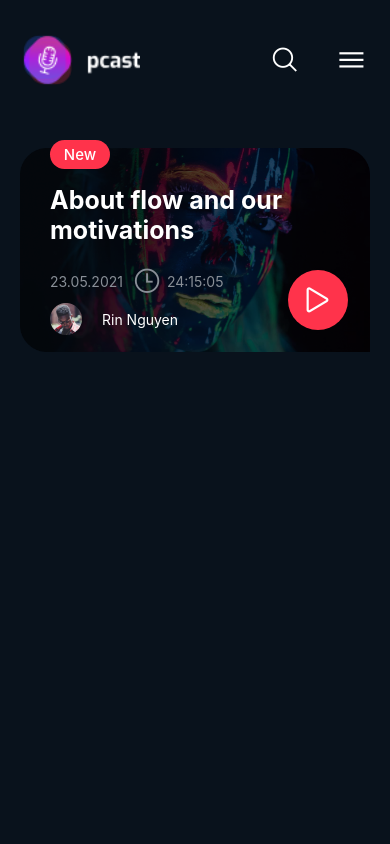
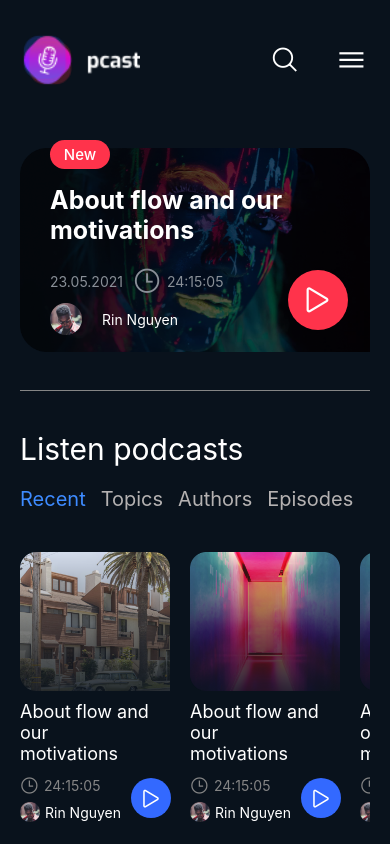
Before and after one commit to RinNguyens/podcastRin, a React Native app: screen /Dashboard in a window 390 px wide. Built offline with nearby package versions, Linux system fonts and the light colour scheme.

Commit message:
update list podcast

```diff
--- /dev/null
+++ b/Assets/data/listenPodcast.js
@@ -0,0 +1,57 @@
+export const ListenPodcastData = [
+    {
+        id: 1,
+        title: "About flow and our motivations",
+        created: '23.05.2021',
+        time: '24:15:05',
+        iconTime: 'time-outline',
+        iconPlay: 'play-outline',
+        image: require('../images/listen1.png'),
+        name: 'Rin Nguyen',
+        avatar: require('../images/avatar.png')
+    },
+    {
+        id: 2,
+        title: "About flow and our motivations",
+        created: '23.05.2021',
+        time: '24:15:05',
+        iconTime: 'time-outline',
+        iconPlay: 'play-outline',
+        image: require('../images/listen2.png'),
+        name: 'Rin Nguyen',
+        avatar: require('../images/avatar.png')
+    },
+    {
+        id: 3,
+        title: "About flow and our motivations",
+        created: '23.05.2021',
+        time: '24:15:05',
+        iconTime: 'time-outline',
+        iconPlay: 'play-outline',
+        image: require('../images/listen2.png'),
+        name: 'Rin Nguyen',
+        avatar: require('../images/avatar.png')
+    },
+    {
+        id: 4,
+        title: "About flow and our motivations",
+        created: '23.05.2021',
+        time: '24:15:05',
+        iconTime: 'time-outline',
+        iconPlay: 'play-outline',
+        image: require('../images/listen2.png'),
+        name: 'Rin Nguyen',
+        avatar: require('../images/avatar.png')
+    },
+    {
+        id: 5,
+        title: "About flow and our motivations",
+        created: '23.05.2021',
+        time: '24:15:05',
+        iconTime: 'time-outline',
+        iconPlay: 'play-outline',
+        image: require('../images/listen2.png'),
+        name: 'Rin Nguyen',
+        avatar: require('../images/avatar.png')
+    }
+]
--- /dev/null
+++ b/Components/ItemListPodcast.js
@@ -0,0 +1,50 @@
+import React from 'react'
+import { StyleSheet, Text, View, Image, TouchableOpacity } from 'react-native'
+import Icon from 'react-native-vector-icons/Ionicons';
+
+const ItemListPodcast = ({item, index, width}) => {
+    return (
+        <View key={item.id} style={{marginVertical: 30, marginRight: 20}}>
+          <Image
+            source={item.image}
+            style={{resizeMode: 'contain', width:(width / 2.6), height: 160}}
+          />
+          <Text style={{color: 'white', fontSize: 18, width: 130, paddingBottom: 10}}>
+            {item.title}
+          </Text>
+          <View style={{flexDirection: 'row', alignItems: 'center', width: (width / 2.6) }}>
+            <View style={{marginRight: 10}}>
+              <View style={{flexDirection: 'row', alignItems: 'center',paddingBottom: 5}}>
+                <Icon name={item.iconTime} size={20} color="#858585" />
+                <Text style={{color: '#858585'}}> {item.time}</Text>
+              </View>
+              <View style={{flexDirection: 'row', alignItems: 'center'}}>
+                <Image
+                  source={item.avatar}
+                  style={{resizeMode: 'contain', width: 20, height: 20}}
+                />
+                <Text style={{color: 'white', paddingLeft: 5}}>
+                  {item.name}
+                </Text>
+              </View>
+            </View>
+            <View>
+              <TouchableOpacity
+                style={{
+                  backgroundColor: '#3369FF',
+                  height: 40,
+                  width: 40,
+                  borderRadius: 50,
+                  alignItems: 'center',
+                  justifyContent: 'center',
+                }}>
+                <Icon name={item.iconPlay} size={25} style={{color: 'white'}} />
+              </TouchableOpacity>
+            </View>
+          </View>
+        </View>
+    )
+}
+const styles = StyleSheet.create({});
+
+export default ItemListPodcast
--- /dev/null
+++ b/Components/ListenPodcast.js
@@ -0,0 +1,97 @@
+import React from 'react'
+import { useState, useEffect } from 'react'
+import { FlatList, ScrollView, StyleSheet, Text, TouchableOpacity, View, Dimensions } from 'react-native';
+import { ListenPodcastData } from '../Assets/data/listenPodcast';
+import ItemListPodcast from './ItemListPodcast';
+import Icon from 'react-native-vector-icons/Ionicons';
+
+const {width, height} = Dimensions.get('window');
+
+const categorys = ["Recent", "Topics", "Authors", "Episodes"];
+
+const Item = ({name, onPress, color}) => (
+    <TouchableOpacity onPress={onPress}>
+        <Text key={name} style={[styles.category, {color}]}>
+            {name}
+        </Text>
+  </TouchableOpacity>
+)
+
+const ListenPodcast = () => {
+    const [isSelected, setIsSelected] = useState('');
+    const [refFlatList, setRefFlatList] = useState(Number);
+
+
+    useEffect(() => {
+        if (!isSelected) {
+            setIsSelected('Recent');
+        }
+
+    }, [isSelected]);
+
+
+    const category = categorys.map((name) => {
+
+        const color = isSelected === name ? '#3E8BFF' : '#B5B2B2';
+        return (
+            <Item
+                key={name}
+                name={name}
+                onPress={() => setIsSelected(name)}
+                color={color}
+            />
+        );
+    });
+
+    const renderItem = ({item, index}) => {
+        return (
+            <ItemListPodcast key={item.id} item={item} index={index} width={width}/>
+        );
+    }
+
+
+    const getItemLayout = (data, index) => (
+        {length: width , offset: width  * index, index}
+    );
+
+    return (
+      <View style={{marginTop: 40}}>
+        <Text style={styles.title}>Listen podcasts</Text>
+        <View>
+          <ScrollView horizontal showsHorizontalScrollIndicator={false} style={{marginTop: 20}}>
+            {category}
+          </ScrollView>
+        </View>
+        <FlatList
+            data={ListenPodcastData}
+            renderItem={renderItem}
+            keyExtractor={item => `key=${item.id}`}
+            ref={(ref) => setRefFlatList(ref)}
+            horizontal
+            showsHorizontalScrollIndicator={false}
+            snapToAlignment={'start'}
+            scrollEventThrottle={15}
+            getItemLayout={getItemLayout}
+            snapToOffsets={[...Array(ListenPodcastData.length)].map(
+                (x, i) => i * (width * 0.5 - 40) + (i - 1) * 40
+            )}
+        />
+
+      </View>
+    );
+}
+
+const styles = StyleSheet.create({
+    title: {
+        color: 'white',
+        fontSize: 30,
+        fontWeight: '400'
+    },
+    category: {
+        paddingRight: 15,
+        fontSize: 20
+    }
+})
+
+
+export default ListenPodcast;
--- a/Screens/Dashboard.js
+++ b/Screens/Dashboard.js
@@ -6,6 +6,7 @@ import { SafeAreaView } from 'react-native-safe-area-context';
 import Icon from 'react-native-vector-icons/Ionicons';
 const {width, height} = Dimensions.get('window');
 import { podcast } from '../Assets/data/posdcast';
+import ListenPodcast from '../Components/ListenPodcast';
 
 const logo = require('../Assets/images/logoDashboard.png');
 
@@ -48,7 +49,7 @@ const Dashboard = ({navigation}) => {
 
     return (
         <SafeAreaView style={styles.container}>
-            <ScrollView style={{marginHorizontal: 20}}>
+            <ScrollView style={{marginHorizontal: 20}} showsVerticalScrollIndicator={false}>
                 <View style={[styles.header, {marginBottom: 20}]}>
                     <Image source={logo} style={styles.logo} resizeMode='contain' />
                     <View style={styles.action}>
@@ -60,7 +61,7 @@ const Dashboard = ({navigation}) => {
                 <FlatList
                     data={podcast}
                     renderItem={renderItem}
-                    keyExtractor={item => `key=${item.id}`}
+                    keyExtractor={item => item.id}
                     ref={(ref) => setRefFlatList(ref)}
                     horizontal
                     getItemLayout={getItemLayout}
@@ -70,7 +71,9 @@ const Dashboard = ({navigation}) => {
                     snapToOffsets={[...Array(podcast.length)].map(
                         (x, i) => i * (width * 1 - 40) + (i - 1) * 40
                     )}
+                    style={styles.flatList}
                 />
+                <ListenPodcast />
 
 
             </ScrollView>
@@ -107,6 +110,11 @@ const styles = StyleSheet.create({
         height: 220,
         position: 'relative',
     },
+    flatList: {
+        borderBottomWidth: 1,
+        borderBottomColor: "#858585",
+        paddingBottom: 30,
+    },
     textNew: {
         color: 'white',
         backgroundColor: '#FF334B',
```
Also changed, not shown: Assets/images/listen1.png (added), Assets/images/listen2.png (added).
